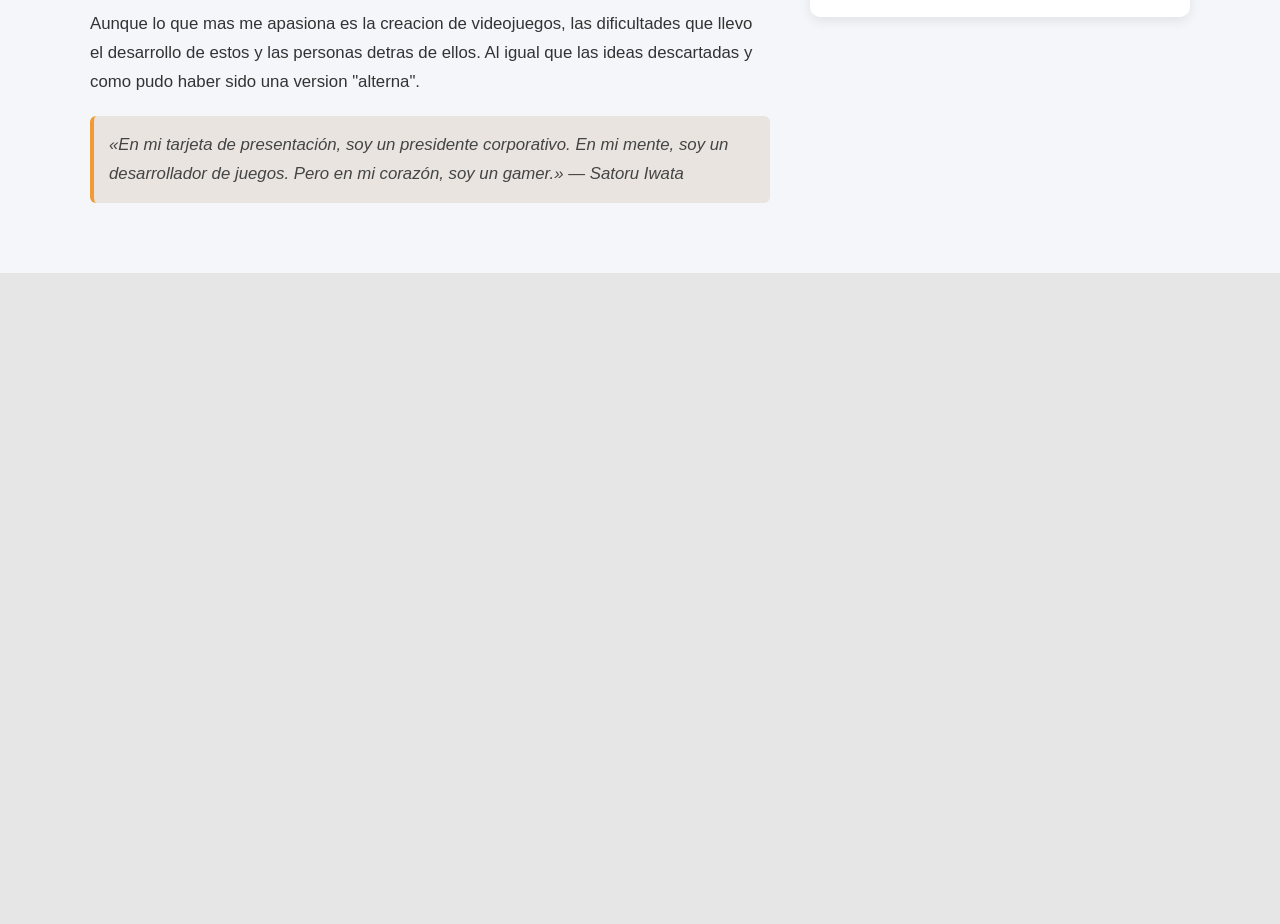
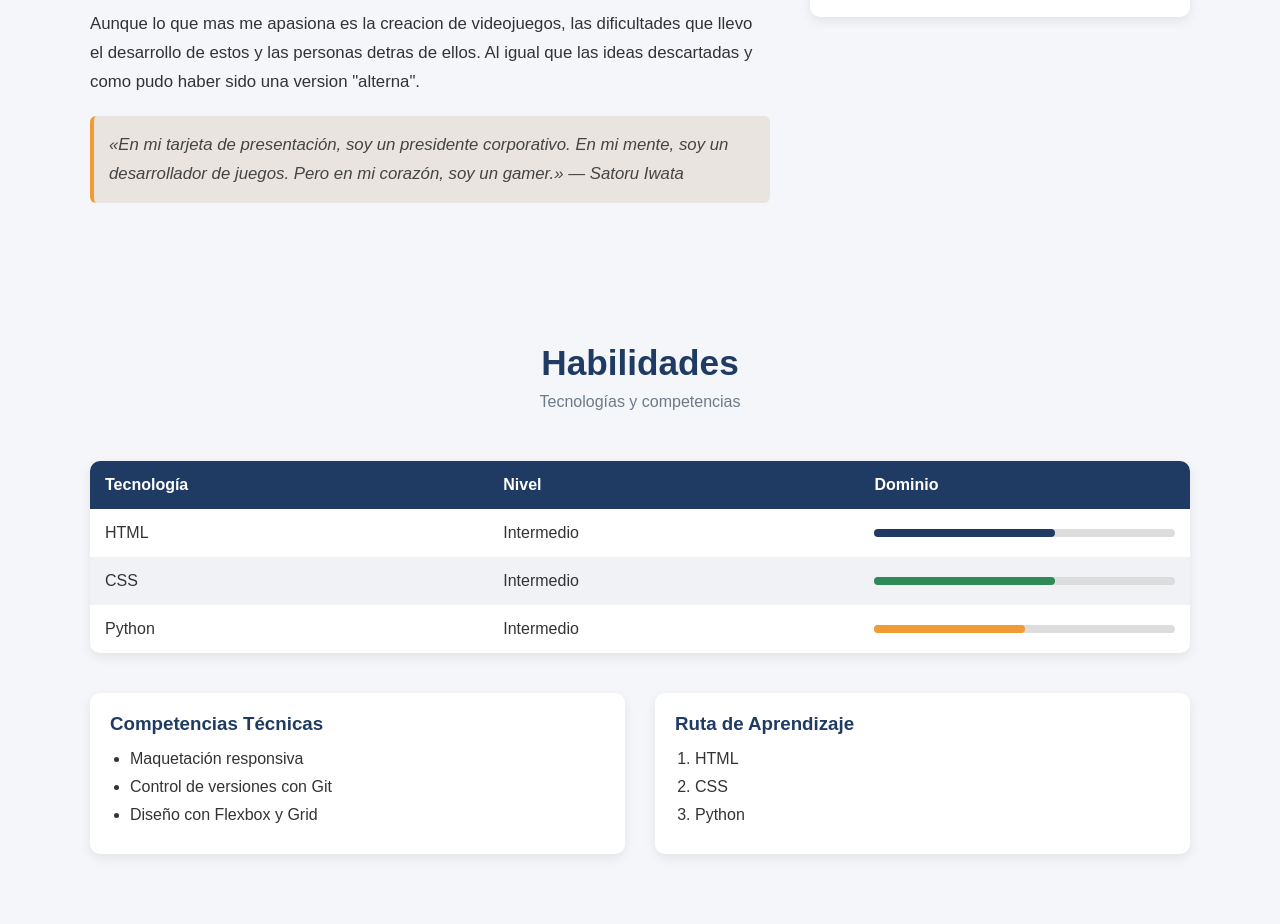
Before and after one commit to Seiki728/Front-End-14-04-Certamen, a plain HTML site: page index.html in a window 1280 px wide. Shown: the part 872-1796 px from the top of the page. Before the commit the page ends 1145 px from the top, so only its background shows below. Drawn offline with Linux system fonts and the light colour scheme.

Commit message:
Commit numero 3. Agrege mis Habilidades

```diff
--- a/estilo.css
+++ b/estilo.css
@@ -275,3 +275,104 @@ body {
 .tarjeta li:last-child {
   border-bottom: none;
 }
+
+@media (max-width: 800px) {
+  .contenido-sobre-mi {
+    flex-direction: column;
+  }
+}
+
+.habilidades {
+  background: #f4f6f9;
+  padding: 70px 0;
+  color: #333;
+}
+
+/* TABLA */
+.tabla-habilidades {
+  background: #fff;
+  border-radius: 10px;
+  overflow: hidden;
+  box-shadow: 0 4px 12px rgba(0,0,0,0.08);
+  margin-bottom: 40px;
+}
+
+table {
+  width: 100%;
+  border-collapse: collapse;
+}
+
+thead {
+  background: #1f3b63;
+  color: white;
+}
+
+th, td {
+  padding: 15px;
+  text-align: left;
+}
+
+tbody tr:nth-child(even) {
+  background: #f0f2f5;
+}
+
+/* BARRAS */
+.barra {
+  height: 8px;
+  border-radius: 5px;
+  background: #ddd;
+  position: relative;
+}
+
+.barra::after {
+  content: "";
+  position: absolute;
+  height: 100%;
+  border-radius: 5px;
+  left: 0;
+  top: 0;
+}
+
+/* NIVELES */
+.barra.html::after {
+  width: 60%;
+  background: #1f3b63;
+}
+
+.barra.css::after {
+  width: 60%;
+  background: #2e8b57;
+}
+
+.barra.python::after {
+  width: 50%;
+  background: #f29a33;
+}
+
+/* BLOQUES */
+.extras {
+  display: flex;
+  gap: 30px;
+}
+
+.box {
+  flex: 1;
+  background: #fff;
+  padding: 20px;
+  border-radius: 10px;
+  box-shadow: 0 4px 12px rgba(0,0,0,0.08);
+}
+
+.box h3 {
+  margin-bottom: 15px;
+  color: #1f3b63;
+}
+
+.box ul,
+.box ol {
+  padding-left: 20px;
+}
+
+.box li {
+  margin-bottom: 10px;
+}
--- a/index.html
+++ b/index.html
@@ -88,5 +88,66 @@
   </div>
 </section>
 
+<section class="habilidades">
+  <div class="container">
+
+    <h2 class="titulo-seccion">Habilidades</h2>
+    <p class="subtitulo">Tecnologías y competencias</p>
+
+    <!-- TABLA -->
+    <div class="tabla-habilidades">
+      <table>
+        <thead>
+          <tr>
+            <th>Tecnología</th>
+            <th>Nivel</th>
+            <th>Dominio</th>
+          </tr>
+        </thead>
+        <tbody>
+          <tr>
+            <td>HTML</td>
+            <td>Intermedio</td>
+            <td><div class="barra html"></div></td>
+          </tr>
+          <tr>
+            <td>CSS</td>
+            <td>Intermedio</td>
+            <td><div class="barra css"></div></td>
+          </tr>
+          <tr>
+            <td>Python</td>
+            <td>Intermedio</td>
+            <td><div class="barra python"></div></td>
+          </tr>
+        </tbody>
+      </table>
+    </div>
+
+    <!-- BLOQUES -->
+    <div class="extras">
+
+      <div class="box">
+        <h3>Competencias Técnicas</h3>
+        <ul>
+          <li>Maquetación responsiva</li>
+          <li>Control de versiones con Git</li>
+          <li>Diseño con Flexbox y Grid</li>
+        </ul>
+      </div>
+
+      <div class="box">
+        <h3>Ruta de Aprendizaje</h3>
+        <ol>
+          <li>HTML </li>
+          <li>CSS</li>
+          <li>Python</li>
+        </ol>
+      </div>
+
+    </div>
+  </div>
+</section>
+
 </body>
 </html>
```
